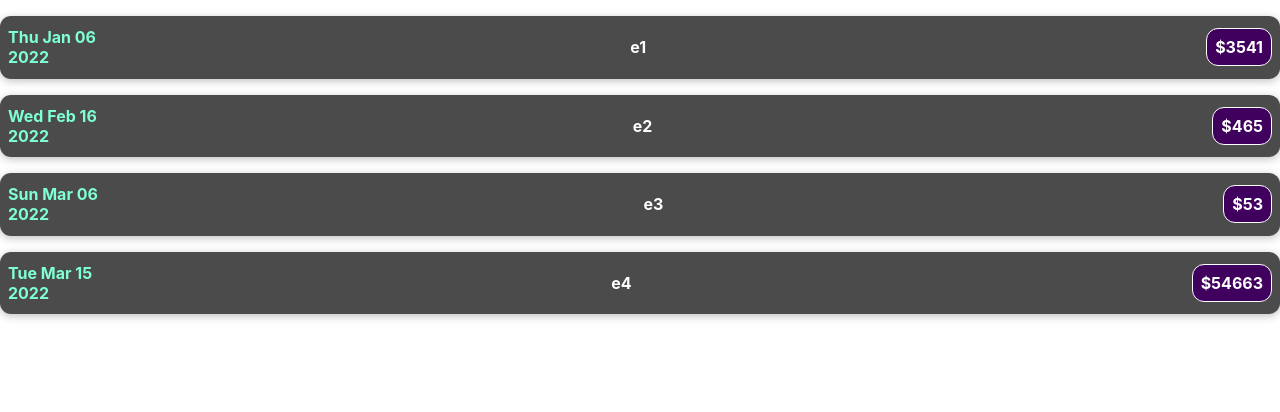
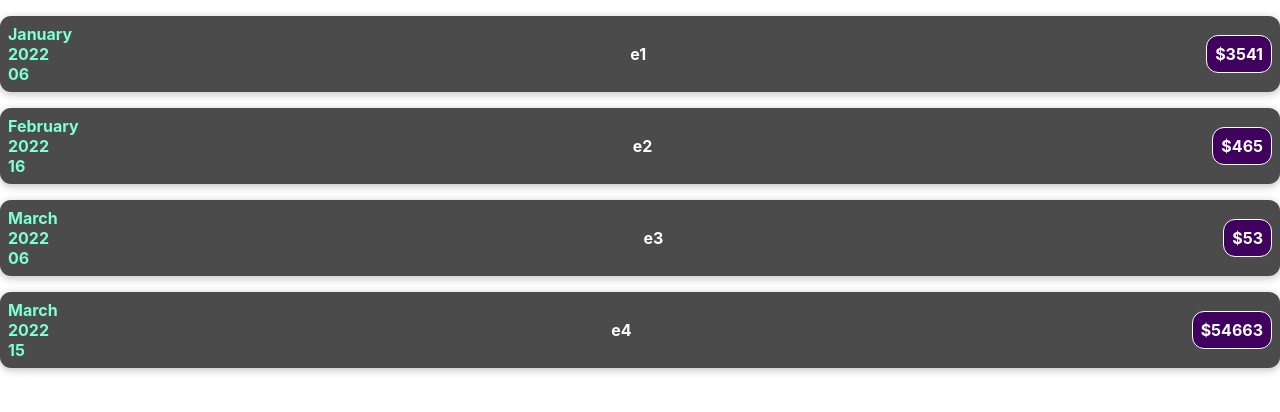
Before and after one commit to parvezaman/udemy-react-complete-guide, a React (Create React App) app: page / in a window 1280 px wide. Shown: the top 412 px of the page. Built offline with nearby package versions, Linux system fonts and the light colour scheme.

Commit message:
adding jsx logic to the components 3/15

```diff
--- a/src/components/ExpenseItem/ExpenseItem.js
+++ b/src/components/ExpenseItem/ExpenseItem.js
@@ -7,9 +7,20 @@
   // const expensePrice = 215;
 
   // console.log(expenseDate);
+  console.log(props.date.toLocaleString("en-US", { month: "long" }));
+
+  const month = props.date.toLocaleString("en-US", { month: "long" });
+  const year = props.date.getFullYear();
+  // const year = props.date.toLocaleString("en-US", { year: "numeric" });
+  const day = props.date.toLocaleString("en-US", { day: "2-digit" });
+  // const day = props.date.toLocaleString("en-US", { day: "numeric" });
   return (
     <div className="expense-item">
-      <div className="expense-item__date">{props.date.toDateString()}</div>
+      <div className="expense-item__date">
+        <div>{month}</div>
+        <div>{year}</div>
+        <div>{day}</div>
+      </div>
       <div className="expense-item__description">
         <div className="expense-item__title">
           <h2>{props.title}</h2>
```
